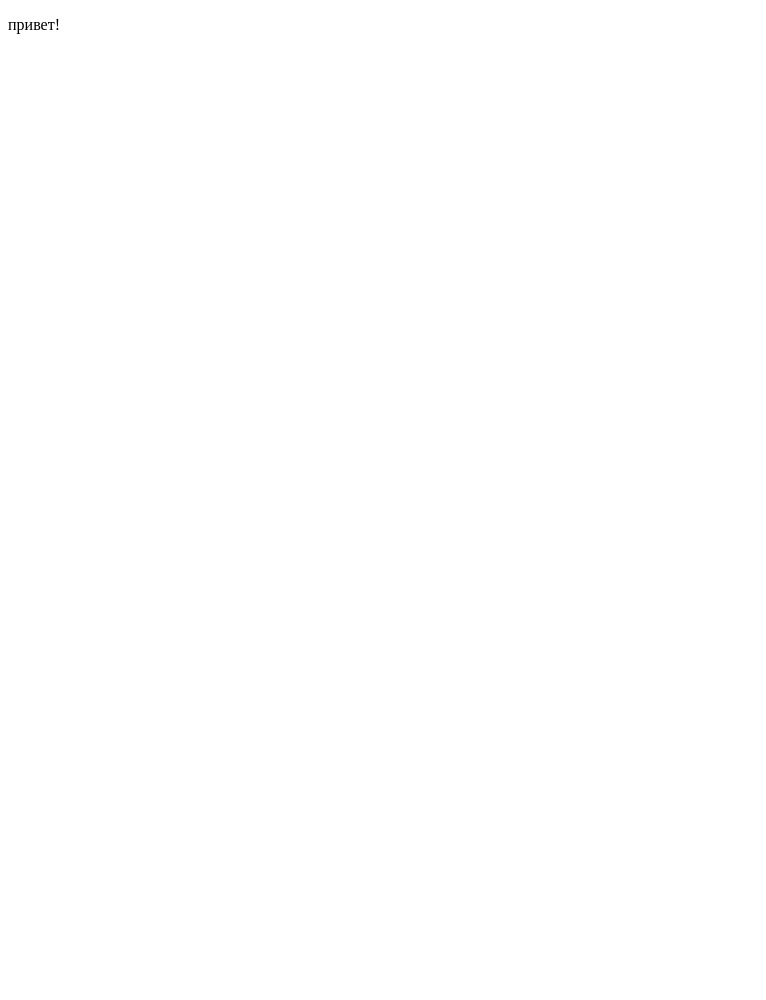
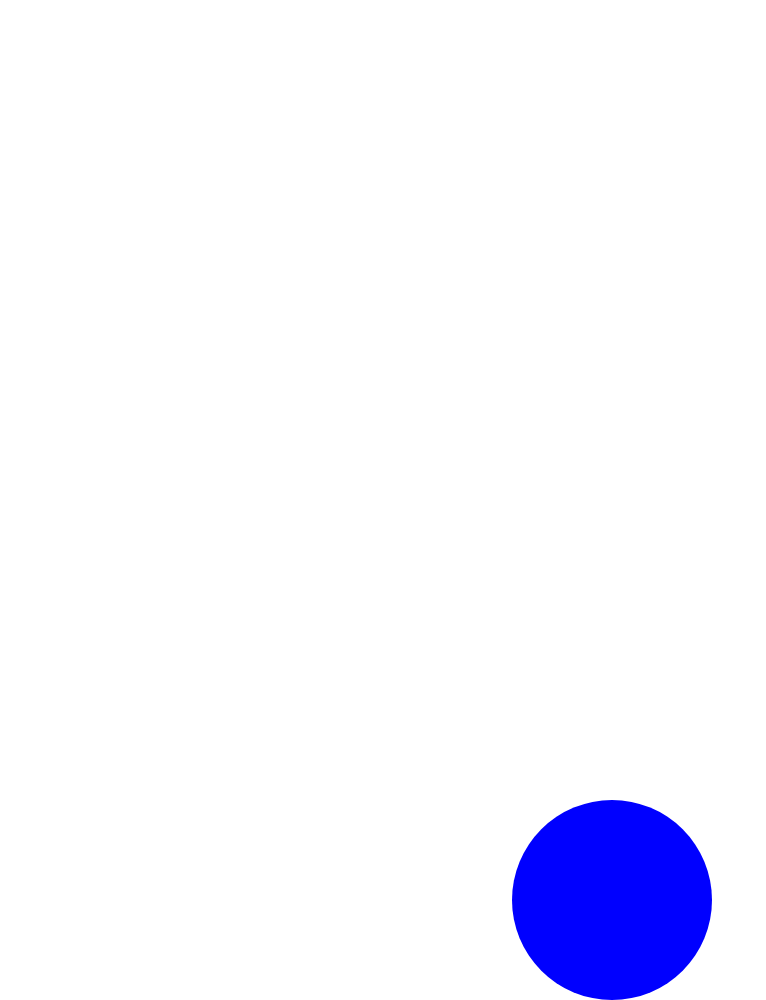
Before and after one commit to margaritaritik/css-module, a React (Create React App) app: page / in a window 1280 px wide. Shown: the whole page, without its empty margins (0-766 px from the left). Before the commit the page ends 800 px from the top, so only its background shows below. Built offline with nearby package versions, Linux system fonts and the light colour scheme.

Commit message:
new animation Time Of Day

```diff
--- a/src/App.js
+++ b/src/App.js
@@ -4,11 +4,12 @@ import ChangeColorText from "./components/ChangeColorText";
 import Cloud_animation from "./components/animation elements/Cloud_animation";
 import BlockDestruction from "./components/block destruction/BlockDestruction";
 import Revert from "./components/Revert";
+import TimeOfDay from "./components/animation time of day/TimeOfDay";
 
 function App() {
     return (
         <div>
-          <Revert s='привет!'/>
+          <TimeOfDay/>
         </div>
     );
 
--- /dev/null
+++ b/src/components/animation time of day/TimeOfDay.jsx
@@ -0,0 +1,14 @@
+import React from 'react';
+import styles from './style_timeOfDay.module.css'
+
+const TimeOfDay = () => {
+    return (
+        <div className={styles.container}>
+            <div className={styles.sunrise}>
+
+            </div>
+        </div>
+    );
+};
+
+export default TimeOfDay;
--- /dev/null
+++ b/src/components/animation time of day/style_timeOfDay.module.css
@@ -0,0 +1,26 @@
+.container{
+    width: 100%;
+    height: 100%;
+}
+
+.sunrise{
+    position: absolute;
+    top:100%;
+    left:40%;
+    width: 200px;
+    height: 200px;
+    border-radius: 60%;
+    background-color: blue;
+}
+
+@keyframes sunrise_animation {
+    0%{
+
+    }
+    50%{
+
+    }
+    100%{
+
+    }
+}
--- /dev/null
+++ b/src/style.css
@@ -0,0 +1,4 @@
+#root{
+    padding: 0;
+    margin: 0;
+}
```
